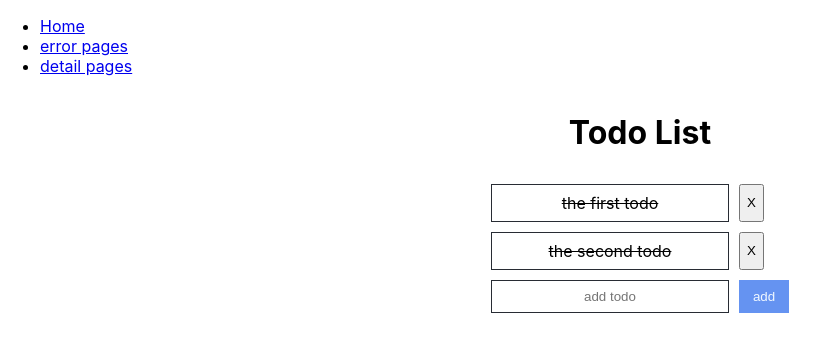
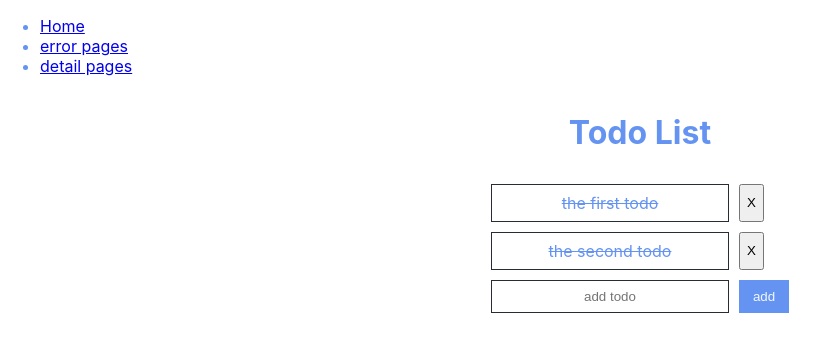
Before and after one commit to firewox/day10-react-starter, a React (Create React App) app: page / in a window 1280 px wide. Shown: the top 352 px of the page, without its empty margins (0-829 px from the left). Built offline with nearby package versions, Linux system fonts and the light colour scheme.

Commit message:
refactor: format nav router style

```diff
--- a/src/App.css
+++ b/src/App.css
@@ -34,3 +34,6 @@
   align-items: center;
   min-height: 100vh;
 }
+.router-container {
+  color: #6593F1;
+}
--- a/src/App.js
+++ b/src/App.js
@@ -1,5 +1,4 @@
 import "./App.css"
-import { NavLink, Outlet, RouterProvider, createBrowserRouter, useParams, useRouteError } from "react-router";
 import  todoReducer  from "./reducers/TodoReducer";
 import {useReducer} from "react";
 import { TodoContext,initState } from "./contexts/TodoContext";
--- a/src/components/TodoList.jsx
+++ b/src/components/TodoList.jsx
@@ -1,8 +1,5 @@
 import TodoGroup from "./TodoGroup";
 import TodoAdd from "./TodoAdd";
-import {TodoContext,initState} from "../contexts/TodoContext";
-import useReducer from "react";
-import todoReducer from "../reducers/TodoReducer";
 
 function TodoList(){
     return (
--- a/src/pages/ErrorPage.jsx
+++ b/src/pages/ErrorPage.jsx
@@ -1,4 +1,4 @@
-import { NavLink, Outlet, RouterProvider, createBrowserRouter, useRouteError } from "react-router";
+import { useRouteError } from "react-router";
 
 /**
  * 错误页面组件
--- a/src/router/TodoListRouter.jsx
+++ b/src/router/TodoListRouter.jsx
@@ -7,7 +7,7 @@ import TodoDetailPage from "../pages/TodoDetailPage";
 
 function DefaultLayout() {
   return (
-    <div>
+    <div className="router-container">
       <header>
         <nav>
           <ul>
```
